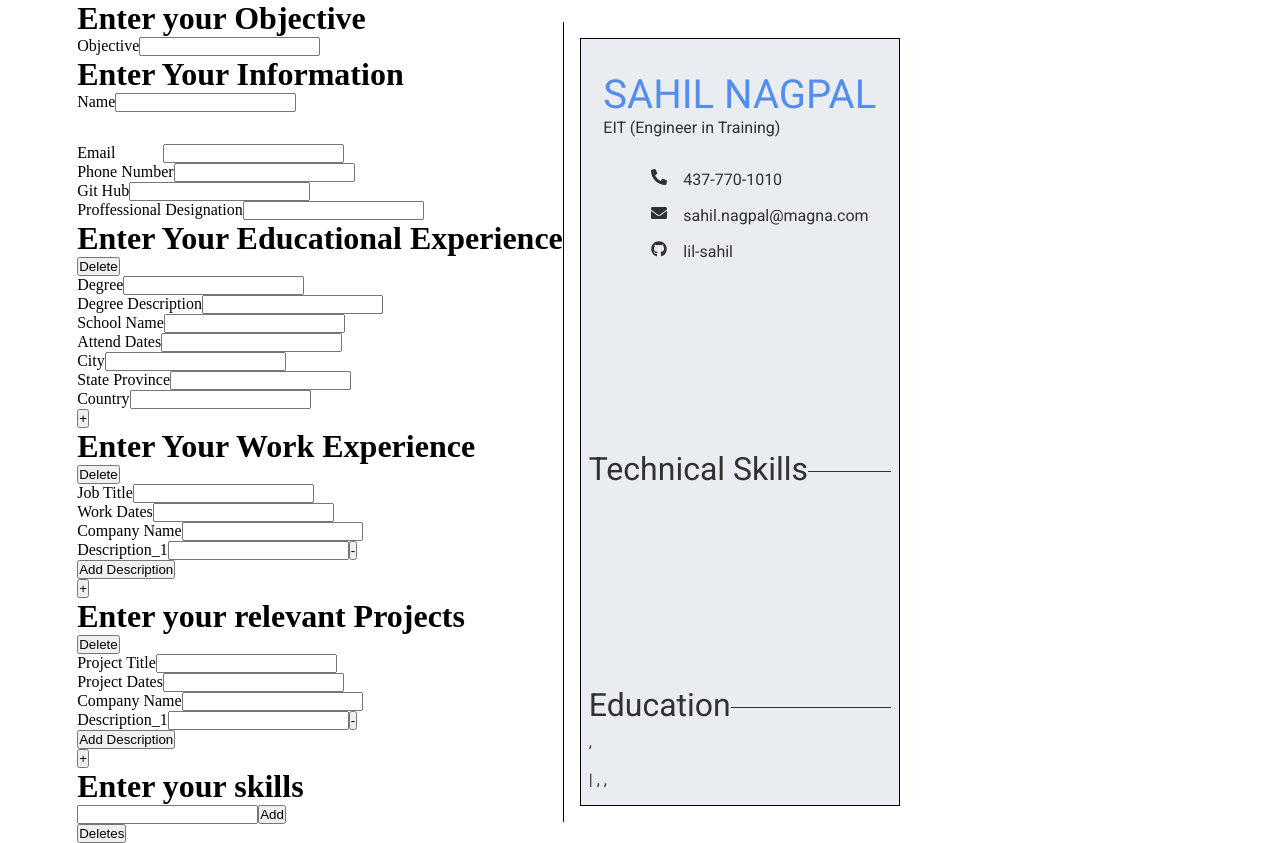
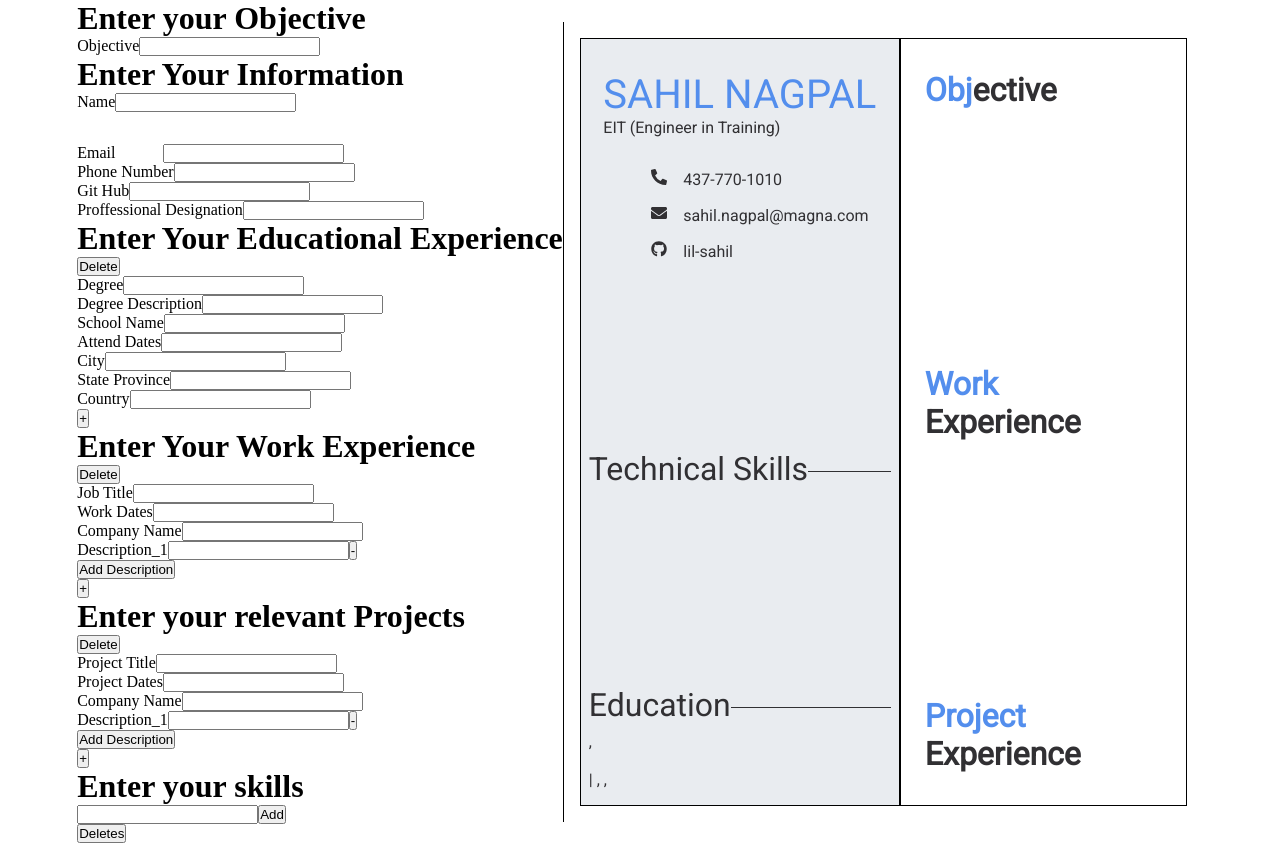
Before and after one commit to lil-sahil/react_cv_project, a React (Create React App) app: page / in a window 1280 px wide. Built offline with nearby package versions, Linux system fonts and the light colour scheme.

Commit message:
Finished styling preview objective.

```diff
--- a/src/components/Preview.js
+++ b/src/components/Preview.js
@@ -11,9 +11,10 @@ class Preview extends Component {
 
   render() {
     return (
-      <div id="preview-container">
+      <div id="preview-container" className="container-row">
         {/* Preview Sidebar */}
         <div id="preview-sidebar">
+          {/* Preview General */}
           <div id="preview-general">
             <div className="name font-color">
               {this.props.currentState.generalInformation[0].name.toUpperCase()}
@@ -46,6 +47,7 @@ class Preview extends Component {
             </div>
           </div>
 
+          {/* Preview Skills */}
           <div id="preview-skills">
             <div className="preview-sidebar-heading">
               <span>Technical Skills</span>
@@ -56,7 +58,7 @@ class Preview extends Component {
               })}
             </div>
           </div>
-
+          {/* Preview Education */}
           <div id="preview-education">
             <div className="preview-sidebar-heading">
               <span>Education</span>
@@ -76,6 +78,32 @@ class Preview extends Component {
                   </div>
                 );
               })}
+            </div>
+          </div>
+        </div>
+
+        <div id="preview-main">
+          {/* Preview Objective */}
+          <div id="preview-objective">
+            <div className="preview-main-heading">
+              <span className="preview-heading-color">Obj</span>ective
+            </div>
+
+            <div id="objective-entry">
+              {this.props.currentState.objectiveInformation}
+            </div>
+          </div>
+          {/* Preview Work Experience */}
+          <div id="preview-work-experience">
+            <div className="preview-main-heading">
+              <span className="preview-heading-color">Work</span> Experience
+            </div>
+          </div>
+
+          {/* Preview Projects */}
+          <div id="preview-project-experience">
+            <div className="preview-main-heading">
+              <span className="preview-heading-color">Project</span> Experience
             </div>
           </div>
         </div>
--- a/src/index.css
+++ b/src/index.css
@@ -53,13 +53,15 @@
   font-family: var(--main-font);
   color: var(--secondary-color);
   width: 100%;
+
 }
 
 
 
 /* Preview Sidebar */
 #preview-sidebar {
-  width: 20rem;
+  min-width: 20rem;
+  max-width: 20rem;
   border: black 1px solid;
   height: 100%;
   padding: 1rem 0.5rem;
@@ -144,3 +146,43 @@
 .education-entry {
   margin-top: 1rem;
 }
+
+
+/* Preview Main */
+#preview-main {
+  height: 100%;
+  width: 100%;
+  padding: 1rem 1.5rem;
+  display: flex;
+  flex-direction: column;
+  align-items: center;
+  justify-content: space-between;
+  border: 1px solid black;
+}
+
+.preview-main-heading {
+  text-align: left;
+  font-size: 2rem;
+  font-weight: 800;
+  margin-bottom: 1rem;
+}
+
+.preview-heading-color {
+  color: var(--primary-color);
+}
+
+
+/* Objective */
+#preview-objective {
+ text-align: left;
+ margin-top:1rem;
+ width: 100%;
+ text-align: justify;
+}
+
+/* Work Experience */
+#preview-work-experience{
+  text-align: left;
+  width: 100%;
+  text-align: justify;
+}
```
